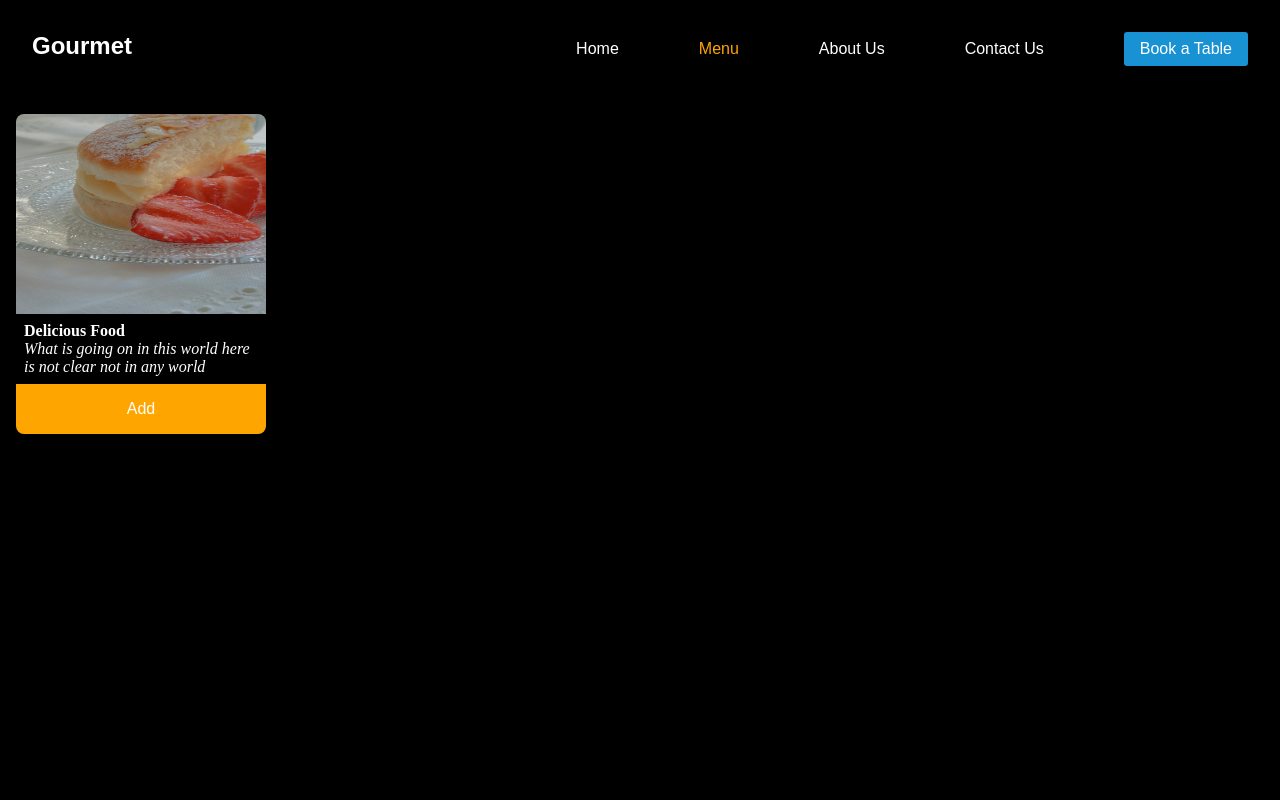
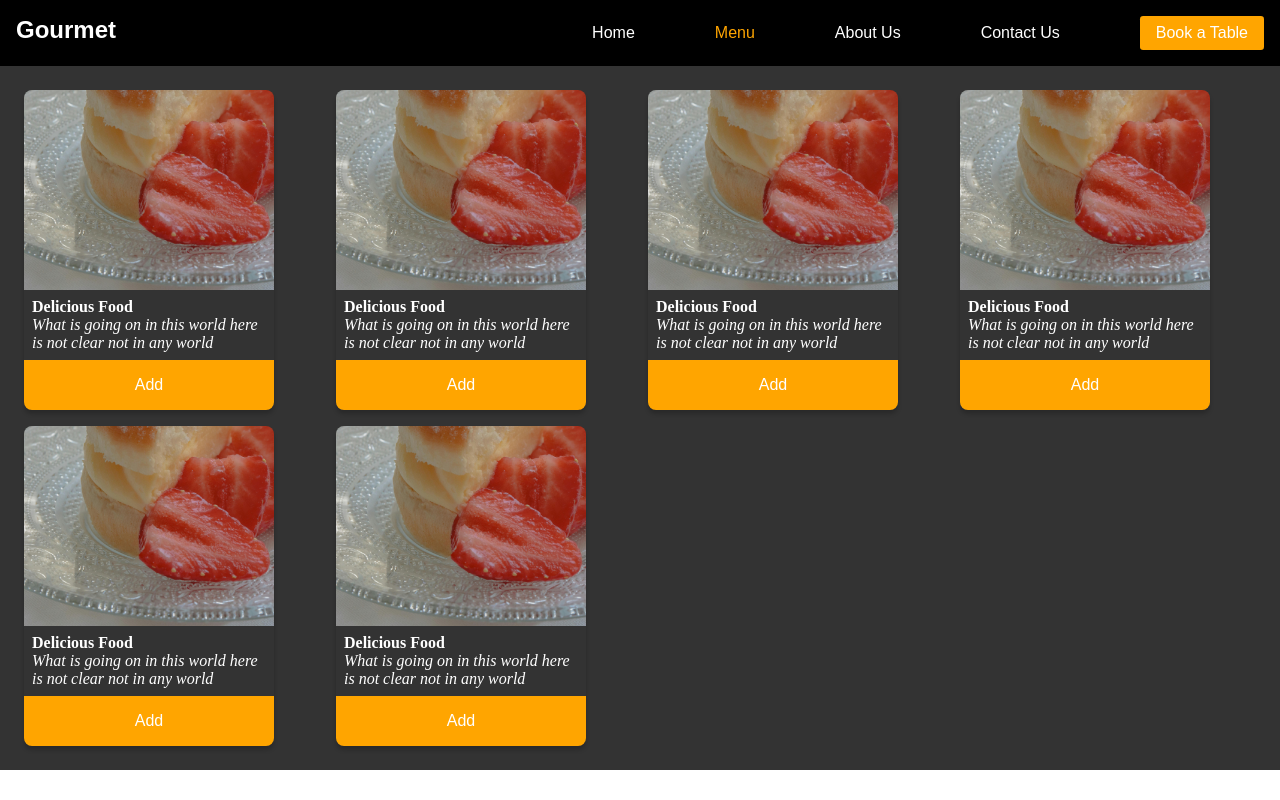
Before and after one commit to Teshager21/restaurant, a website built with webpack: page src/index.html in a window 1280 px wide. Both pictures are taken after a click on the button "Menu". Built offline with nearby package versions, Linux system fonts and the light colour scheme; files whose address does not match are found by name.

```diff
--- a/src/Home.js
+++ b/src/Home.js
@@ -1,4 +1,4 @@
-
+import background from './assets/home.jpg'
 const content=document.getElementById('content');
 const home= document.createElement('div');
 const banner= document.createElement('div');
@@ -8,4 +8,5 @@
 home.appendChild(banner);
 home.classList.add('home');
 
+
 export default home;
--- a/src/Menu.js
+++ b/src/Menu.js
@@ -1,27 +1,41 @@
 import food1 from './assets/food1.jpg'
 const menu=document.createElement('div');
+
+const Card=(title,text,url)=>{
     const card=document.createElement('div');
     card.classList.add('card');
     const cardImage=document.createElement('img');
-cardImage.src=food1;
+    cardImage.src=url;
     cardImage.classList.add('card-img');
      console.log(cardImage);
     const cardBody=document.createElement('div');
     cardBody.classList.add('card-body')
     const cardTitle=document.createElement('h5');
     cardTitle.classList.add('card-title');
-cardTitle.textContent='Delicious Food';
+    cardTitle.textContent=title;
     const cardText= document.createElement('p');
-cardText.textContent='What is going on in this world here is not clear not in any world';
+    cardText.textContent=text;
     cardText.classList.add('card-text');
     const cardButton=document.createElement('button');
     cardButton.textContent="Add";
     cardButton.classList.add('btn', 'btn-book','text-white','card-btn')
+    cardBody.append(cardTitle,cardText,cardButton);
+    card.append(cardImage,cardBody);;
+    cardButton.classList.add('btn', 'btn-book','text-white','card-btn')
+    cardBody.append(cardTitle,cardText,cardButton);
+    card.append(cardImage,cardBody);
+    return card;
+}
+const card1=Card('Delicious Food','What is going on in this world here is not clear not in any world',food1);
+const card2=Card('Delicious Food','What is going on in this world here is not clear not in any world',food1);
+const card3=Card('Delicious Food','What is going on in this world here is not clear not in any world',food1);
+const card4=Card('Delicious Food','What is going on in this world here is not clear not in any world',food1);
+const card5=Card('Delicious Food','What is going on in this world here is not clear not in any world',food1);
+const card6=Card('Delicious Food','What is going on in this world here is not clear not in any world',food1);
+
+menu.classList.add('menu');
+menu.append(card1,card2,card3,card4,card5,card6);
 
 
-cardBody.append(cardTitle,cardText,cardButton);
-card.append(cardImage,cardBody);
-menu.append(card);
-menu.classList.add('menu');
 
 export default menu;
--- a/src/Nav.js
+++ b/src/Nav.js
@@ -7,8 +7,11 @@
 const menu= document.createElement('button');
 menu.setAttribute('id','menu');
 const about= document.createElement('button');
+about.setAttribute('id','about');
 const contact= document.createElement('button');
+contact.setAttribute('id','contact');
 const reservation= document.createElement('button');
+reservation.setAttribute('id','reservation');
 navBrand.textContent="Gourmet"
 home.textContent="Home";
 menu.textContent="Menu";
--- a/src/index.js
+++ b/src/index.js
@@ -2,7 +2,7 @@
 import nav from './Nav';
 import home from './Home';
 import menu from './Menu';
-console.log("hello webpack");
+import background from './assets/home.jpg';
 
 const content= document.querySelector('#content');
 
@@ -14,6 +14,8 @@
     content.innerHTML='';
     content.append(nav);
     content.append(menu);
+    document.body.style.background='none';
+    // document.body.style.backgroundColor='black';
 })
 
 const homeBtn=document.querySelector('#home');
@@ -21,4 +23,29 @@
     content.innerHTML='';
     content.append(nav);
     content.append(home);
+
+    document.body.style.background=`url(${background})`;
+    document.body.style.backgroundRepeat='no-repeat';
+    document.body.style.backgroundSize='cover';
 })
+
+const reservationBtn=document.querySelector('#reservation');
+reservationBtn.addEventListener('click',()=>{
+    content.innerHTML='';
+    content.append(nav);
+    document.body.style.background='none';
+})
+
+const contactBtn=document.querySelector('#contact');
+contactBtn.addEventListener('click',()=>{
+    content.innerHTML='';
+    content.append(nav);
+    document.body.style.background='none';
+})
+
+const aboutBtn=document.querySelector('#about');
+aboutBtn.addEventListener('click',()=>{
+    content.innerHTML='';
+    content.append(nav);
+    document.body.style.background='none';
+})
--- a/src/style.css
+++ b/src/style.css
@@ -7,8 +7,8 @@
 
 body{
     background: url("./assets/home.jpg");
-    background-repeat: no-repeat;
-    background-size: cover;
+        background-repeat: no-repeat;
+        background-size: cover;
     background-color:black;
     color: white;
     height:100vh;
@@ -20,9 +20,10 @@
 }
 
 .navbar{
-    padding: 2rem;
+    padding: 1rem;
     display: flex;
     justify-content: space-between;
+    background-color: black;
 }
 .nav-links{
     display: flex;
@@ -35,11 +36,12 @@
 .btn{
     background-color: transparent;
     border:none;
+    cursor: pointer;
 
 }
 
 .btn-book{
-    background-color: #1992d4;
+    background-color: orange;
     padding-top: 0.5rem;
     padding-bottom: 0.5rem;
     padding-left: 1rem;
@@ -72,6 +74,7 @@
    width: 100%;
    border-top-right-radius: 0.5rem;
    border-top-left-radius: 0.5rem;
+   object-fit: cover;
 }
 .card-body{
     display: flex;
@@ -92,9 +95,13 @@
     display: flex;
     flex-direction: column;
     gap: 0.5rem;
-    background-color: rgb(0,0,0,0.6);
+    /* background-color: rgb(0,0,0); */
     border-radius: 0.5rem;
-    /* border: 1px solid black; */
+    color:white;
+    box-shadow:  0px 4px 4px 0 rgba(0,0,0,0.2);
+    /* border-left: 1px solid rgba(0,0,0,0.1); */
+    background-color: #333;
+
 }
 
 .card-btn{
@@ -108,5 +115,9 @@
 }
 
 .menu{
-    padding: 1rem;
+    padding: 1.5rem;
+    display: grid;
+    grid-template-columns: repeat(auto-fit,minmax(250px,1fr));
+    gap: 1rem;
+    background-color: #333;
 }
--- a/webpack.config.js
+++ b/webpack.config.js
@@ -1,5 +1,6 @@
 const path= require('path');
 const HtmlWebpackPlugin = require('html-webpack-plugin');
+const ImageMinimizerPlugin = require("image-minimizer-webpack-plugin");
 
 module.exports={
     mode:'development',
@@ -31,7 +32,26 @@
             },
 
 
-        ]
+        ],
+
     }
+    ,
+  optimization: {
+    minimizer: [
+      "...",
+      new ImageMinimizerPlugin({
+        minimizer: {
+          implementation: ImageMinimizerPlugin.sharpMinify,
+          options: {
+            encodeOptions: {
+              // Your options for `sharp`
+              // https://sharp.pixelplumbing.com/api-output
+            },
+          },
+        },
+      }),
+    ],
+  },
+
 
 }
```
Also changed, not shown: package.json (+6 -1 lines), 1 other file. Lines whose indentation alone changed are shown as unchanged.
